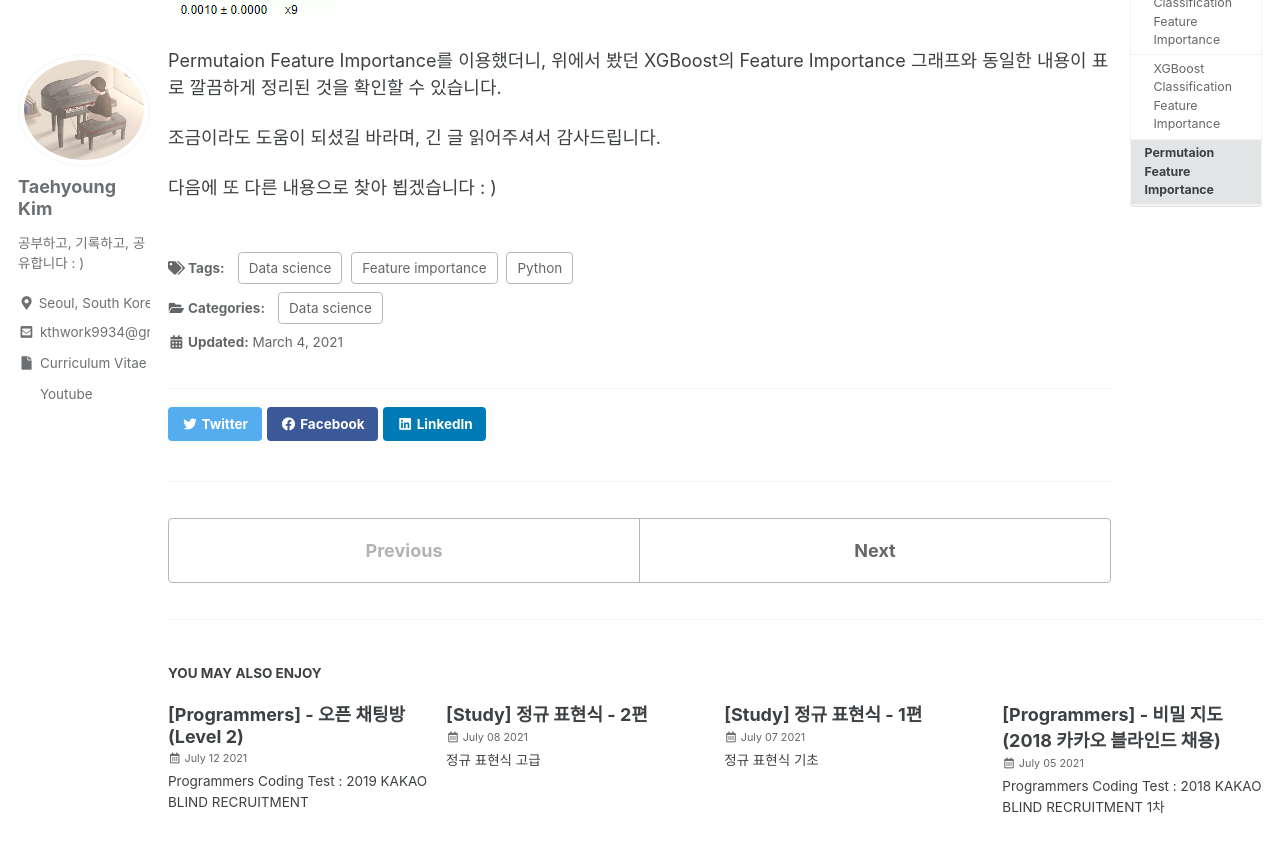
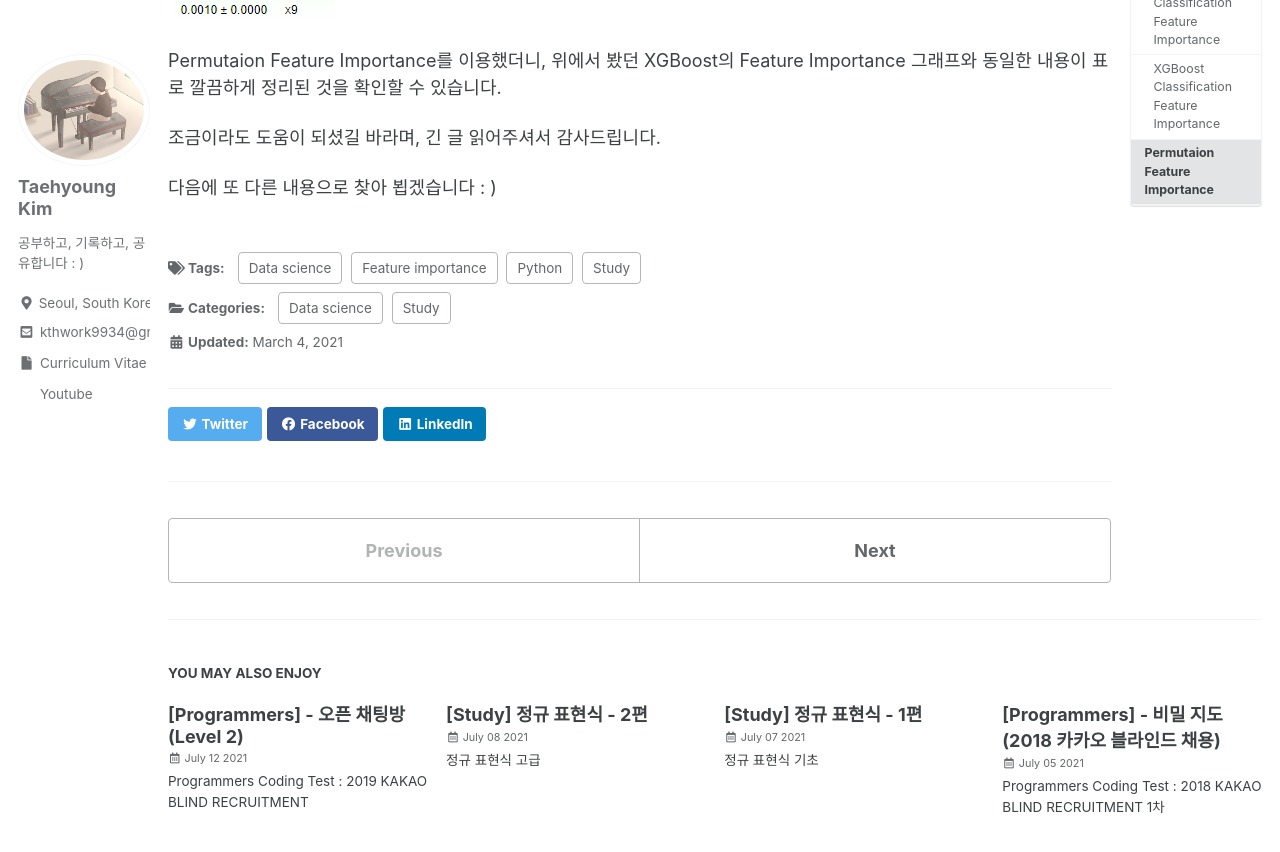
Before and after one commit to kthworks/kthworks.github.io, a Jekyll site: the page built from _posts/2021-03-04-Feature-Importance.md, in a window 1280 px wide and 900 px high, scrolled down 12657 px. Shown: the top 852 px of the window. Built offline with Jekyll 4.4.1, drawn with Linux system fonts in a browser that asks for light colours; cached includes are drawn as plain includes; formulas are drawn with MathJax 3.

Commit message:
Update 2021-03-04-Feature-Importance.md

```diff
--- a/_posts/2021-03-04-Feature-Importance.md
+++ b/_posts/2021-03-04-Feature-Importance.md
@@ -3,11 +3,13 @@ title: "Feature Importance"
 
 categories:
   - Data science
+  - Study
 
 tags:
   - Data science
   - Feature importance
   - Python
+  - Study
 
 layout: single
 
```
